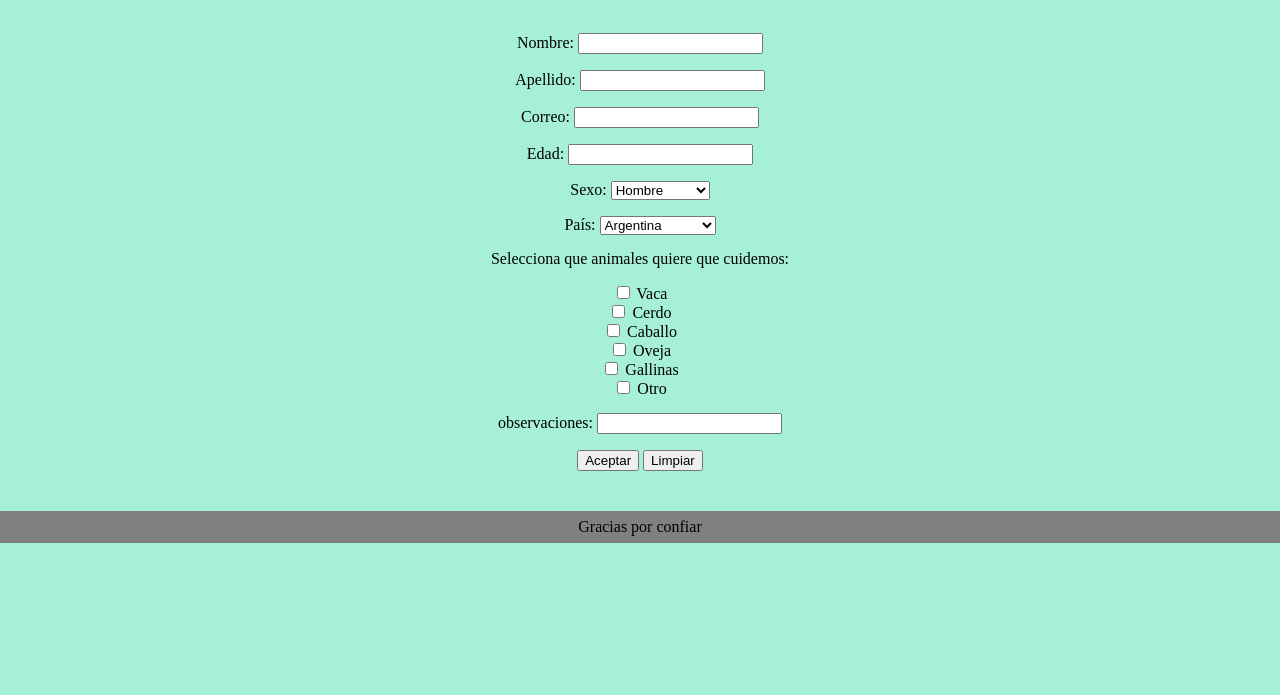
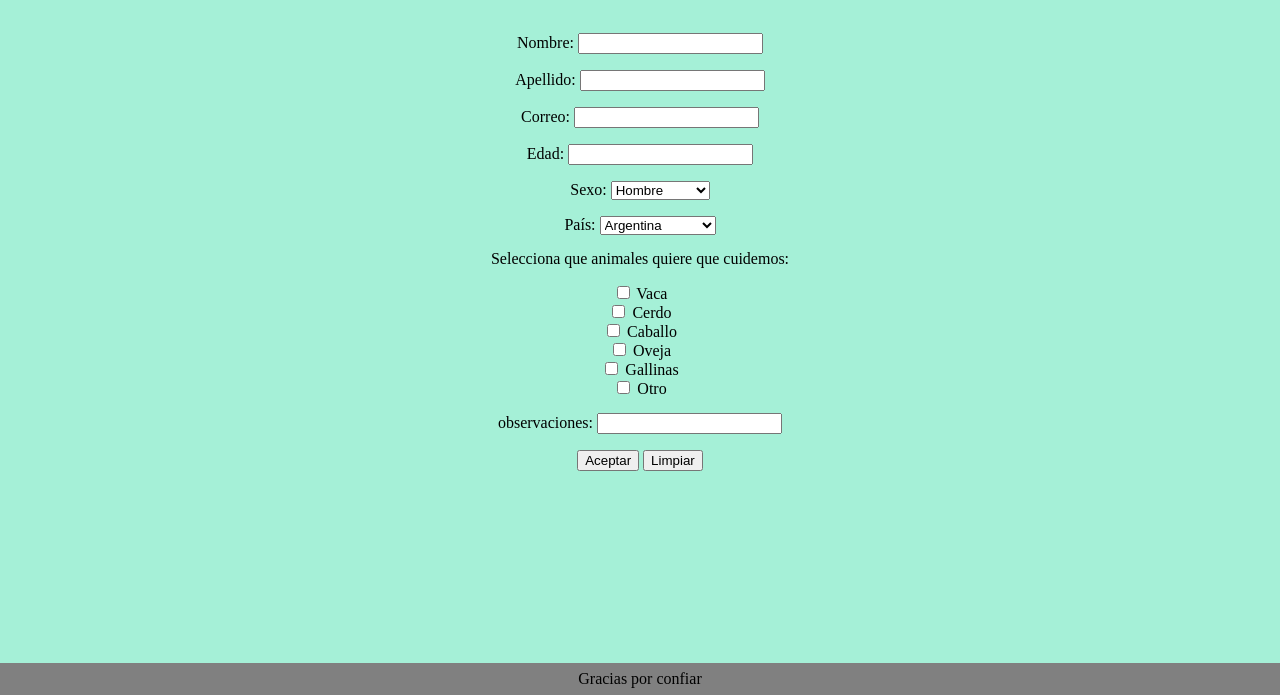
Before and after one commit to FacundoKinderknecht/Pacial-LPPA, a plain HTML site: page index.html in a window 1280 px wide. Shown: the part 105-800 px from the top of the page. Drawn offline with Linux system fonts and the light colour scheme.

Commit message:
Solucionado lo de el padding

```diff
--- a/style.css
+++ b/style.css
@@ -3,6 +3,7 @@ body{
     height: 100%;
     align-items: center;
     text-align: center;
+    margin: 0;
 }
 header{
     width: 100%;
@@ -24,4 +25,7 @@ p{
 }
 footer{
     background-color: grey;
+    position: absolute;
+    bottom: 0;
+    width: 100%;
 }
```
